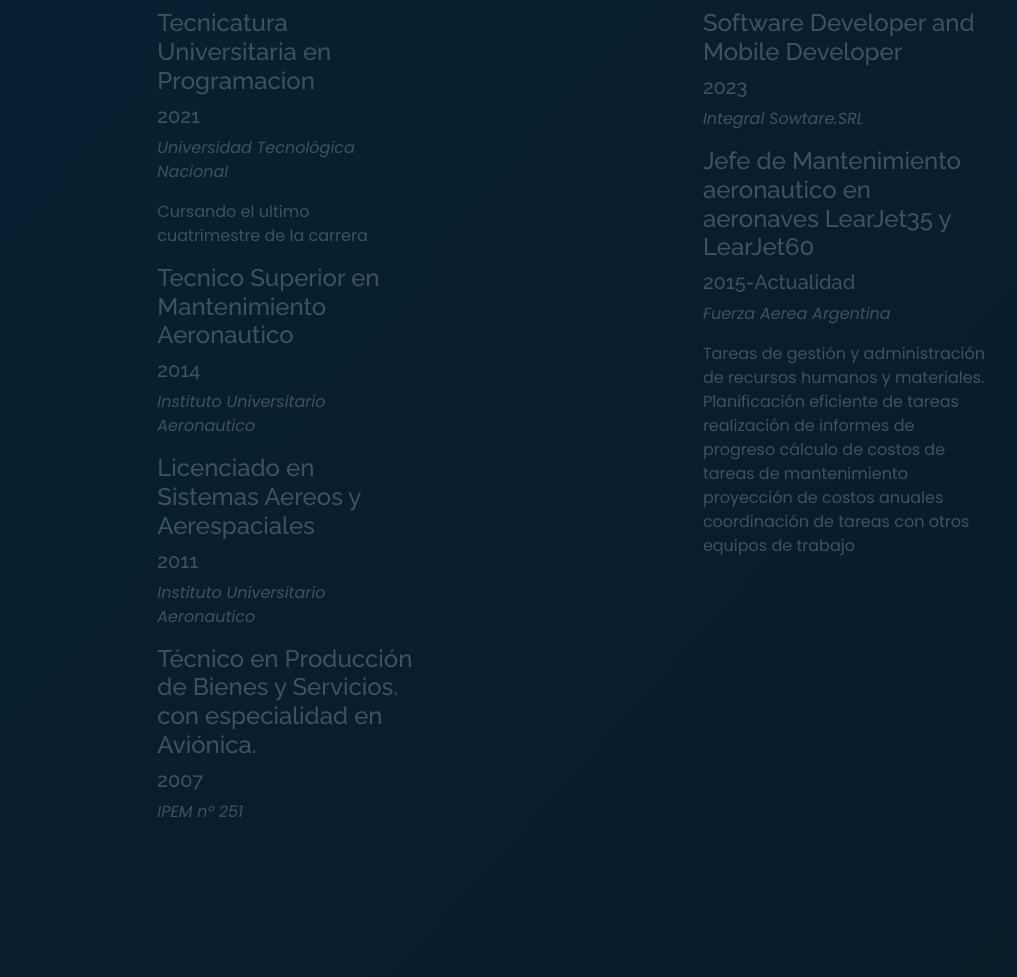
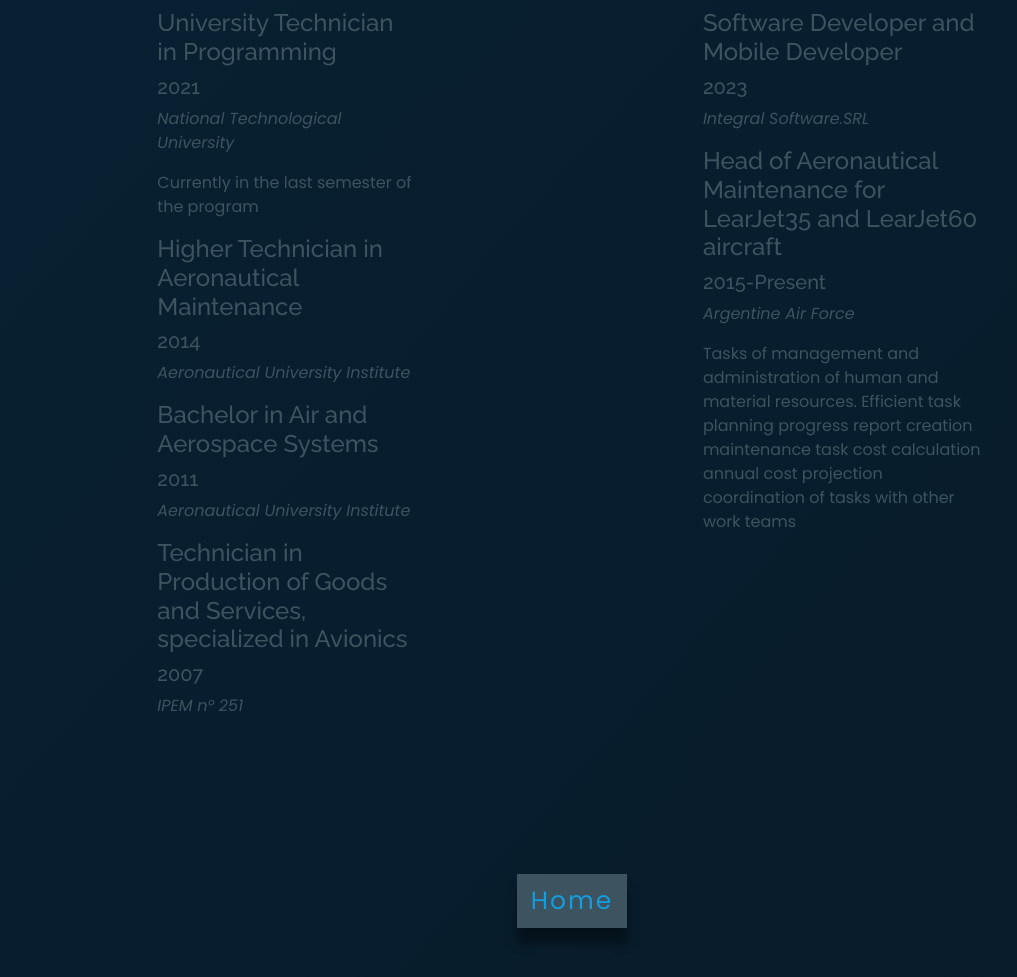
Before and after one commit to Nico-Olg/pagina_personal, a website: page education.html in a window 1280 px wide. Shown: the part 417-1394 px from the top of the page, without its empty margins (68-1085 px from the left). Drawn offline with Linux system fonts and the light colour scheme.

Commit message:
traduccion de education.html

```diff
--- a/education.html
+++ b/education.html
@@ -33,7 +33,6 @@
 
 		<div class="section-title">
 			<h2>Resume</h2>
-
 		</div>
 
 		<div class="row">
@@ -41,8 +40,7 @@
 				<h3 class="resume-title">Personal</h3>
 				<div class="resume-item pb-0">
 					<h4>Nicolas Olguin</h4>
-					<p><em>Desarrollador de software, actualmente finalizando mis estudios de programador en la
-							Universidad Tecnológica Nacional</em></p>
+					<p><em>Software developer, currently completing my programming studies at the National Technological University</em></p>
 					<ul>
 						<li>3512440572</li>
 						<li>nolguin@gmail.com</li>
@@ -53,24 +51,24 @@
 
 						<h3 class="resume-title">Education</h3>
 						<div class="resume-item">
-							<h4>Tecnicatura Universitaria en Programacion </h4>
+							<h4>University Technician in Programming</h4>
 							<h5>2021</h5>
-							<p><em>Universidad Tecnológica Nacional</em></p>
-							<p>Cursando el ultimo cuatrimestre de la carrera</p>
+							<p><em>National Technological University</em></p>
+							<p>Currently in the last semester of the program</p>
 
-							<h4>Tecnico Superior en Mantenimiento Aeronautico </h4>
+							<h4>Higher Technician in Aeronautical Maintenance</h4>
 							<h5>2014</h5>
-							<p><em>Instituto Universitario Aeronautico</em></p>
+							<p><em>Aeronautical University Institute</em></p>
 							<p></p>
 
-							<h4>Licenciado en Sistemas Aereos y Aerespaciales </h4>
+							<h4>Bachelor in Air and Aerospace Systems</h4>
 							<h5>2011</h5>
-							<p><em>Instituto Universitario Aeronautico</em></p>
+							<p><em>Aeronautical University Institute</em></p>
 							<p></p>
 
-							<h4>Técnico en Producción de Bienes y Servicios. con especialidad en Aviónica. </h4>
+							<h4>Technician in Production of Goods and Services, specialized in Avionics</h4>
 							<h5>2007</h5>
-							<p><em> IPEM n° 251</em></p>
+							<p><em>IPEM n° 251</em></p>
 							<p></p>
 						</div>
 					</div>
@@ -79,21 +77,20 @@
 
 						<h3 class="resume-title">Experience</h3>
 						<div class="resume-item">
-							<h4>Software Developer and Mobile Developer </h4>
+							<h4>Software Developer and Mobile Developer</h4>
 							<h5>2023</h5>
-							<p><em>Integral Sowtare.SRL</em></p>
+							<p><em>Integral Software.SRL</em></p>
 							<p></p>
 
-							<h4>Jefe de Mantenimiento aeronautico en aeronaves LearJet35 y LearJet60 </h4>
-							<h5>2015-Actualidad</h5>
-							<p><em>Fuerza Aerea Argentina</em></p>
-							<p>Tareas de gestión y administración de recursos humanos y materiales.
-								Planificación eficiente de tareas
-								realización de informes de progreso cálculo de costos de tareas de mantenimiento
-								 proyección de costos anuales
-								  coordinación de tareas con otros equipos de trabajo</p>
-
-
+							<h4>Head of Aeronautical Maintenance for LearJet35 and LearJet60 aircraft</h4>
+							<h5>2015-Present</h5>
+							<p><em>Argentine Air Force</em></p>
+							<p>Tasks of management and administration of human and material resources.
+								Efficient task planning
+								progress report creation
+								maintenance task cost calculation
+								annual cost projection
+								coordination of tasks with other work teams</p>
 						</div>
 					</div>
 
```
